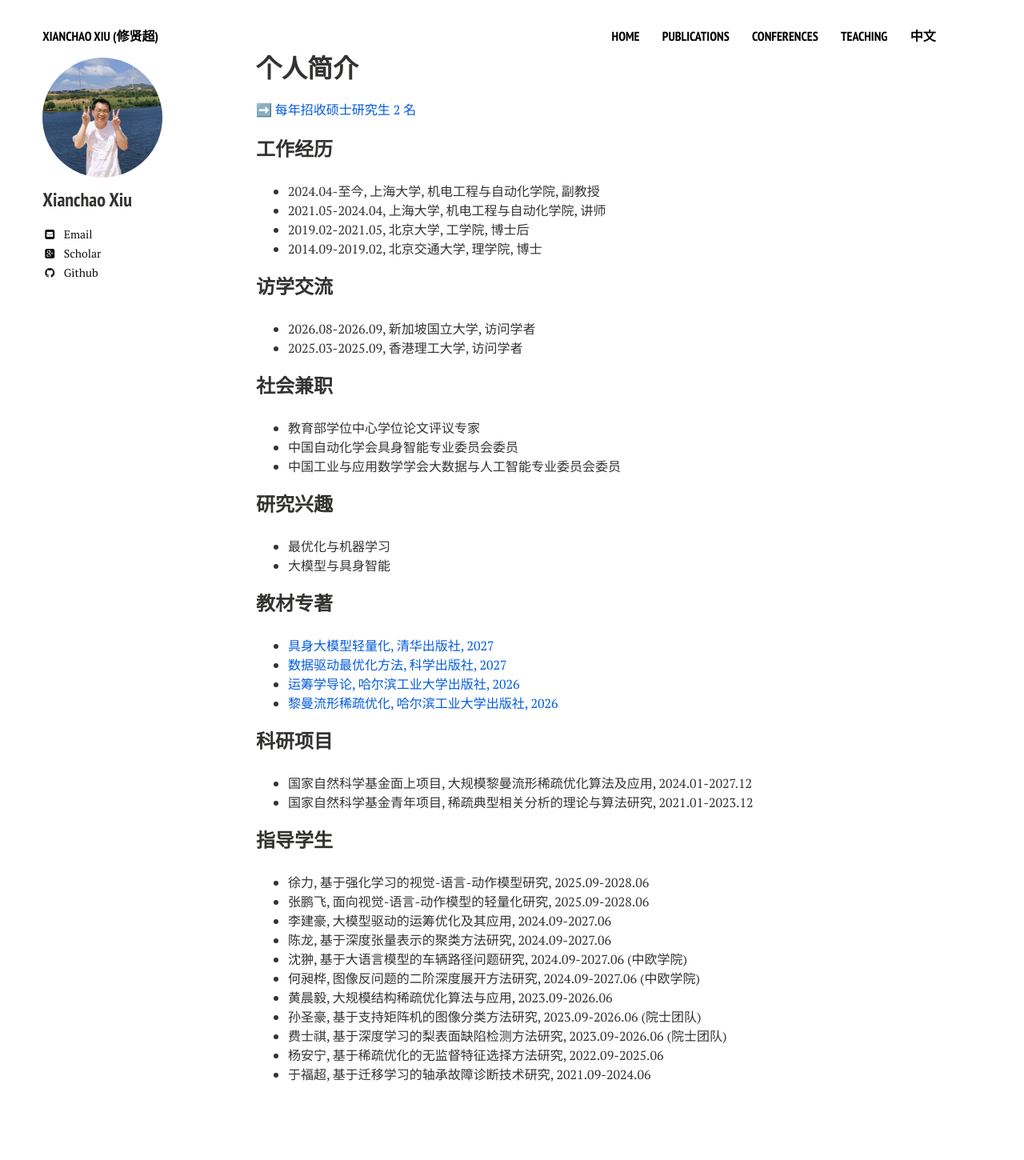
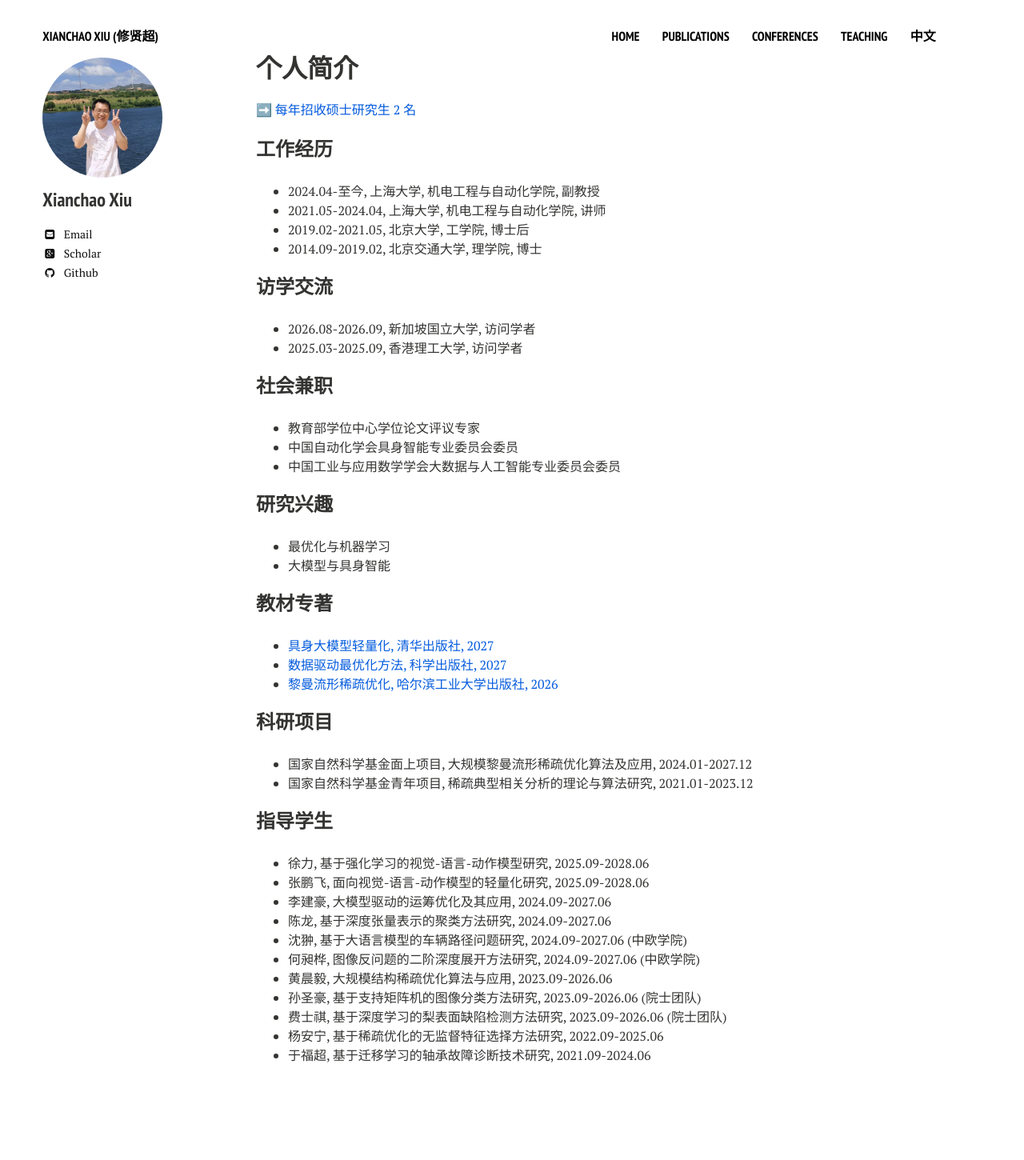
Before and after one commit to xianchaoxiu/xianchaoxiu.github.io, a Jekyll site: the page built from chinese/index.md, in a window 1280 px wide. Shown: the whole page at 80% size. Built offline with Jekyll 4.4.1, drawn with Linux system fonts in a browser that asks for light colours; nearby versions of some CDN libraries; after the commit the page ends 1426 px from its top, so only the background shows below that.

Commit message:
Update index.md

```diff
--- a/chinese/index.md
+++ b/chinese/index.md
@@ -32,7 +32,6 @@ share: false
 ### 教材专著
 * <a href="https://xianchaoxiu.github.io/chinese/books/EAI/" class="textlink" target="_blank"> 具身大模型轻量化, 清华出版社, 2027 </a> <br>
 * <a href="https://xianchaoxiu.github.io/chinese/books/L2O/" class="textlink" target="_blank"> 数据驱动最优化方法, 科学出版社, 2027 </a> <br>
-* <a href="https://xianchaoxiu.github.io/chinese/books/OR/" class="textlink" target="_blank"> 运筹学导论, 哈尔滨工业大学出版社, 2026 </a> <br>
 * <a href="https://xianchaoxiu.github.io/chinese/books/OPT/" class="textlink" target="_blank"> 黎曼流形稀疏优化, 哈尔滨工业大学出版社, 2026 </a> <br>
 
 
```
